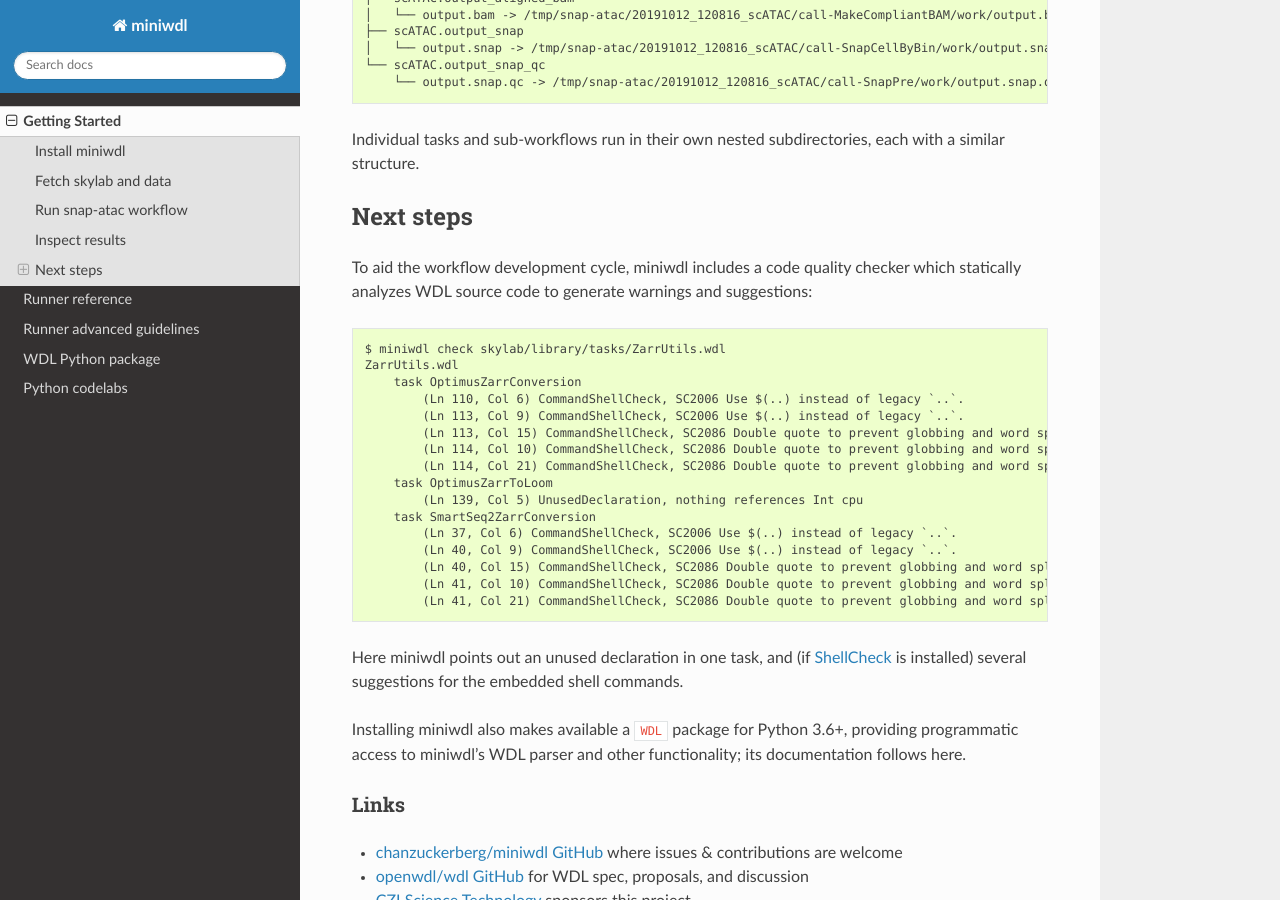
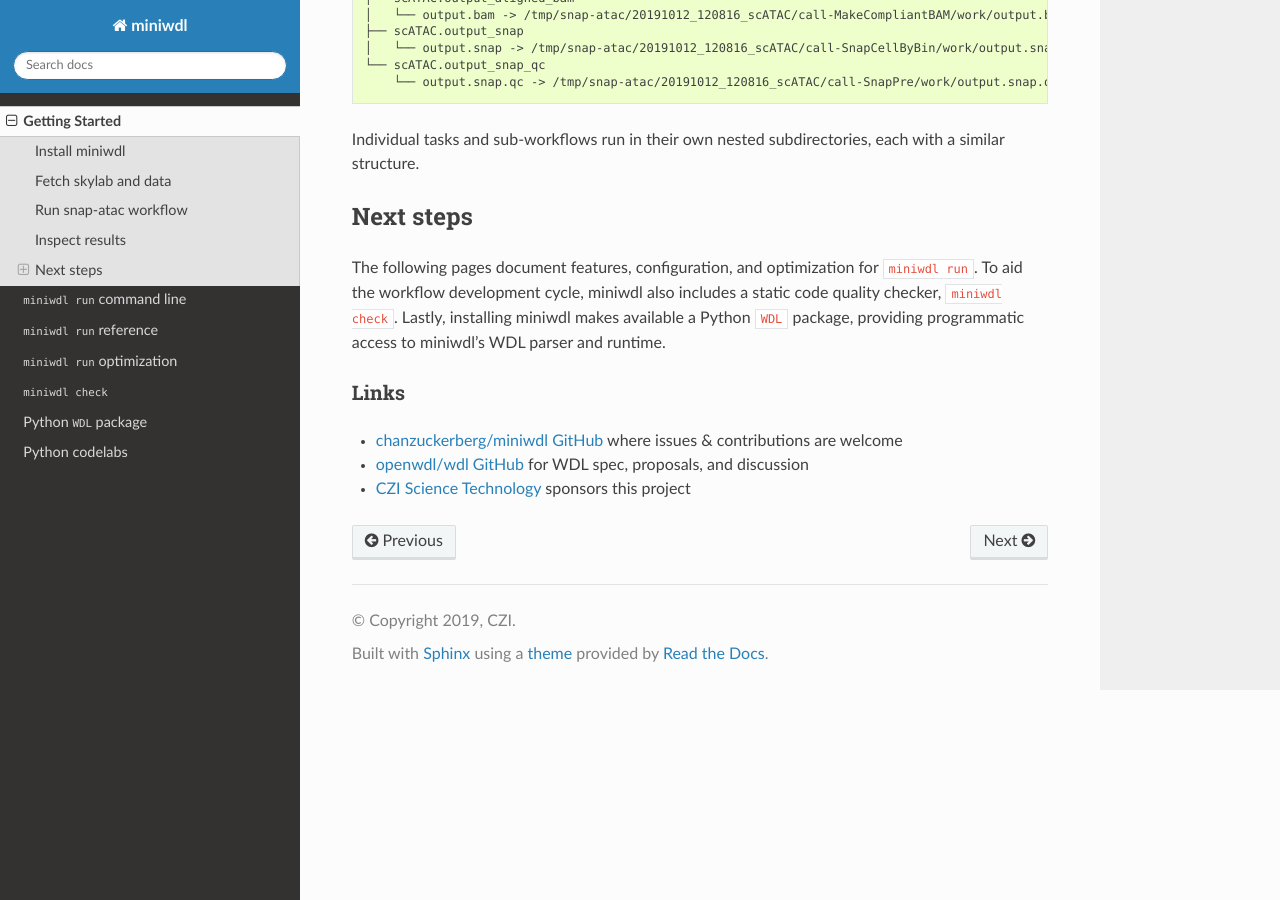
Before and after one commit to chanzuckerberg/miniwdl, a Sphinx documentation site: the page built from docs/getting_started.md, in a window 1280 px wide and 900 px high, scrolled down 3513 px. Built offline with Sphinx 7.4.7 and the Read the Docs theme 2.0.0, drawn with Linux system fonts in a browser that asks for light colours.

Commit message:
doc page for miniwdl check

````diff
--- a/WDL/__init__.py
+++ b/WDL/__init__.py
@@ -2,7 +2,7 @@
 `miniwdl <https://github.com/chanzuckerberg/miniwdl/>`_ is a developer toolkit and local runner for
 the bioinformatics-focused `Workflow Description Language (WDL) <http://openwdl.org/>`_. This
 documentation covers the Python3 ``WDL`` package facilitating parsing & static analysis of WDL
-documents.
+documents. Simply ``import WDL`` once miniwdl has been installed.
 
 * `GitHub repo <https://github.com/chanzuckerberg/miniwdl/>`_ for installation and further background
 * `Codelabs <https://miniwdl.readthedocs.io/en/latest/WDL.html#python-codelabs>`_ on using this package
--- a/docs/WDL.rst
+++ b/docs/WDL.rst
@@ -3,8 +3,8 @@
    You can adapt this file completely to your liking, but it should at least
    contain the root `toctree` directive.
 
-WDL Python package
-==================
+Python ``WDL`` package
+======================
 
 .. contents::
 
--- a/docs/conf.py
+++ b/docs/conf.py
@@ -42,7 +42,9 @@
     'sphinx.ext.autodoc',
     'sphinx.ext.doctest',
     'sphinx.ext.viewcode',
-    'sphinx.ext.inheritance_diagram'
+    'sphinx.ext.inheritance_diagram',
+    'recommonmark',
+    'sphinxarg.ext',
 ]
 
 # Add any paths that contain templates here, relative to this directory.
@@ -162,11 +164,3 @@
 # -- Extension configuration -------------------------------------------------
 
 autodoc_member_order = 'bysource'
-
-from recommonmark.parser import CommonMarkParser
-
-source_parsers = {
-    '.md': CommonMarkParser,
-}
-
-source_suffix = ['.rst', '.md']
--- a/docs/getting_started.md
+++ b/docs/getting_started.md
@@ -160,30 +160,7 @@
 
 ## Next steps
 
-To aid the workflow development cycle, miniwdl includes a code quality checker which statically analyzes WDL source code to generate warnings and suggestions:
-
-```
-$ miniwdl check skylab/library/tasks/ZarrUtils.wdl
-ZarrUtils.wdl
-    task OptimusZarrConversion
-        (Ln 110, Col 6) CommandShellCheck, SC2006 Use $(..) instead of legacy `..`.
-        (Ln 113, Col 9) CommandShellCheck, SC2006 Use $(..) instead of legacy `..`.
-        (Ln 113, Col 15) CommandShellCheck, SC2086 Double quote to prevent globbing and word splitting.
-        (Ln 114, Col 10) CommandShellCheck, SC2086 Double quote to prevent globbing and word splitting.
-        (Ln 114, Col 21) CommandShellCheck, SC2086 Double quote to prevent globbing and word splitting.
-    task OptimusZarrToLoom
-        (Ln 139, Col 5) UnusedDeclaration, nothing references Int cpu
-    task SmartSeq2ZarrConversion
-        (Ln 37, Col 6) CommandShellCheck, SC2006 Use $(..) instead of legacy `..`.
-        (Ln 40, Col 9) CommandShellCheck, SC2006 Use $(..) instead of legacy `..`.
-        (Ln 40, Col 15) CommandShellCheck, SC2086 Double quote to prevent globbing and word splitting.
-        (Ln 41, Col 10) CommandShellCheck, SC2086 Double quote to prevent globbing and word splitting.
-        (Ln 41, Col 21) CommandShellCheck, SC2086 Double quote to prevent globbing and word splitting.
-```
-
-Here miniwdl points out an unused declaration in one task, and (if [ShellCheck](https://www.shellcheck.net/) is installed) several suggestions for the embedded shell commands.
-
-Installing miniwdl also makes available a `WDL` package for Python 3.6+, providing programmatic access to miniwdl's WDL parser and other functionality; its documentation follows here.
+The following pages document features, configuration, and optimization for `miniwdl run`. To aid the workflow development cycle, miniwdl also includes a static code quality checker, `miniwdl check`. Lastly, installing miniwdl makes available a Python `WDL` package, providing programmatic access to miniwdl's WDL parser and runtime.
 
 ### Links
 
--- a/docs/index.rst
+++ b/docs/index.rst
@@ -8,8 +8,10 @@
    :maxdepth: 2
 
    getting_started.md
+   runner_cli.rst
    runner_reference.md
    runner_advanced.md
+   check.md
    WDL.rst
 
 Links
--- a/docs/runner_advanced.md
+++ b/docs/runner_advanced.md
@@ -1,4 +1,4 @@
-# Runner advanced guidelines
+# `miniwdl run` optimization
 
 Follow these guidelines for optimal performance and reliability from `miniwdl run`.
 
--- /dev/null
+++ b/docs/runner_cli.rst
@@ -0,0 +1,9 @@
+``miniwdl run`` command line
+============================
+
+.. argparse::
+   :module: WDL.CLI
+   :func: create_arg_parser
+   :prog: miniwdl
+   :path: run
+   :nodefaultconst:
--- a/docs/runner_reference.md
+++ b/docs/runner_reference.md
@@ -1,4 +1,4 @@
-# Runner reference
+# `miniwdl run` reference
 
 ## I/O and run directory structure
 
--- a/requirements.dev.txt
+++ b/requirements.dev.txt
@@ -17,3 +17,4 @@
 pytest-cov
 pytest-xdist
 recommonmark
+sphinx-argparse
````
Also changed, not shown: docs/check.rst (added, +106 -0 lines), 1 other file.
